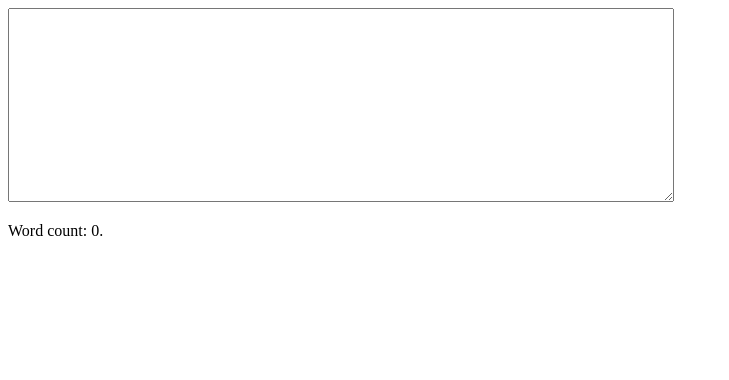
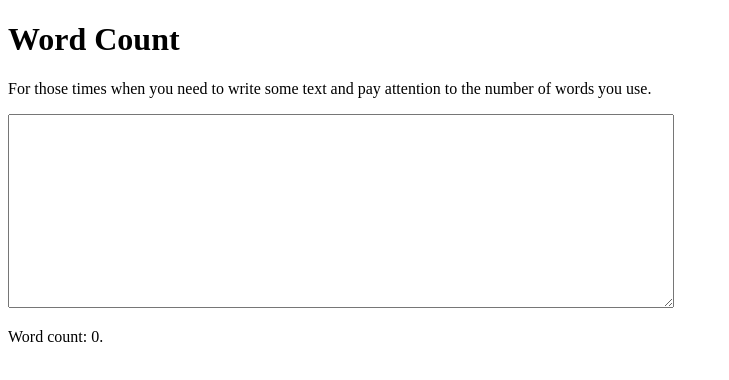
Before and after one commit to mihneadb/wordcount, a plain HTML site: page index.html in a window 1280 px wide. Shown: the whole page, without its empty margins (0-729 px from the left). Drawn offline with nearby package versions, Linux system fonts and the light colour scheme.

Commit message:
Some explanation.

```diff
--- a/index.html
+++ b/index.html
@@ -6,6 +6,10 @@
     <link rel="stylesheet" href="css/style.css">
 </head>
 <body>
+    <h1>Word Count</h1>
+    <p>For those times when you need to write some text and pay attention to
+    the number of words you use.</p>
+
     <textarea id="textarea"></textarea>
     <p>Word count: <span id="wordcount">0</span>.</p>
 
```
